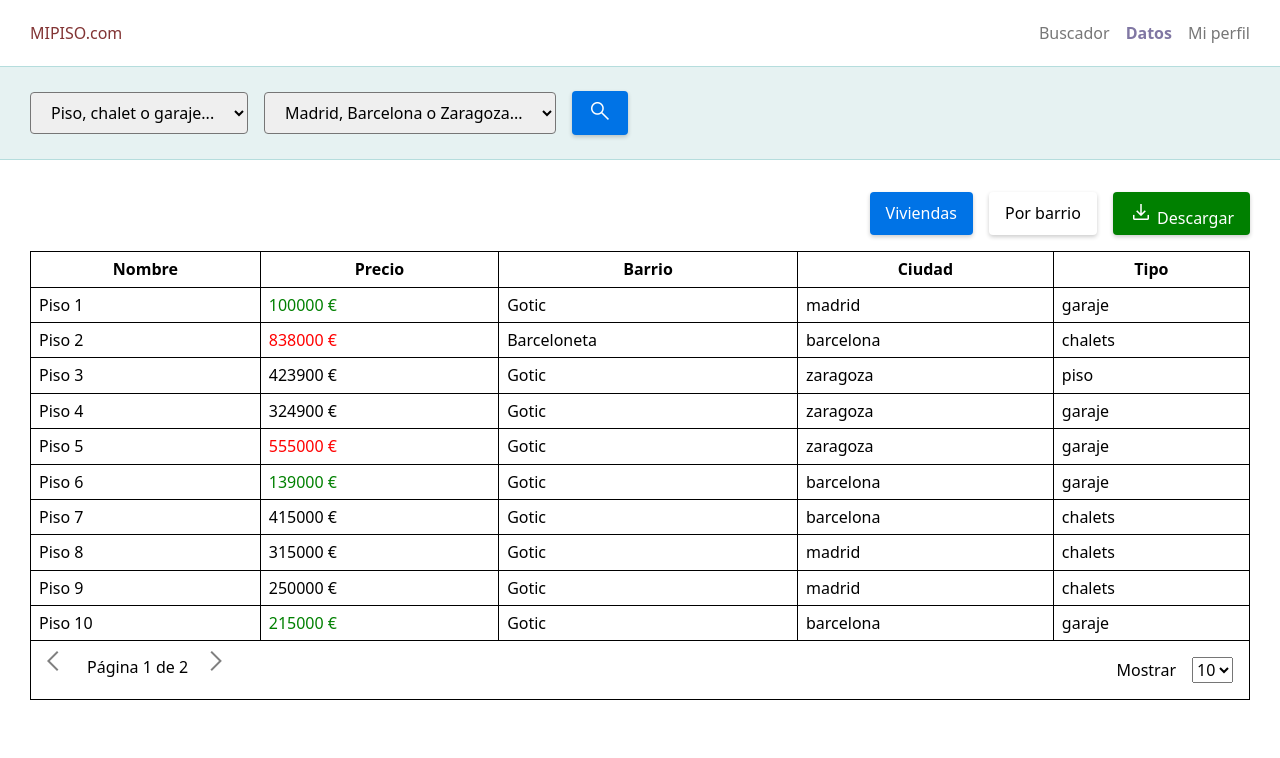
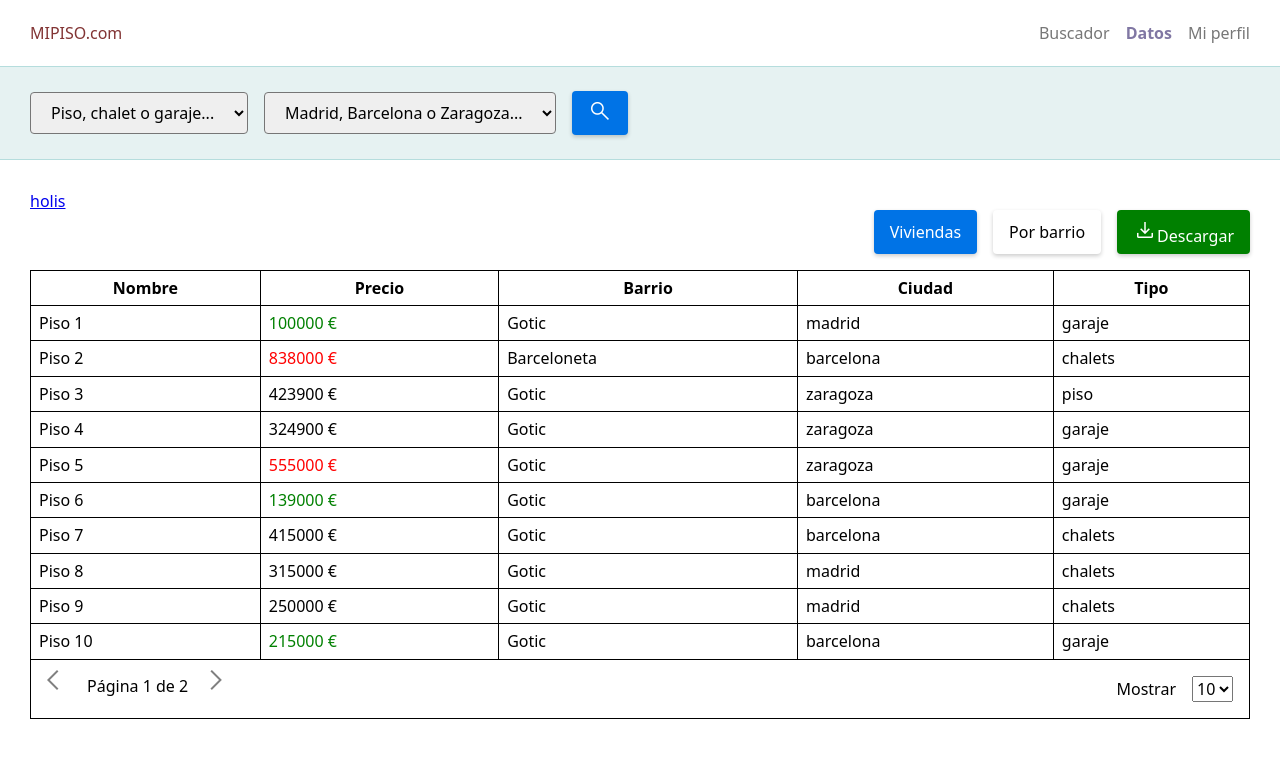
Before and after one commit to Lahali/ra-m5-usereducer-usecontext, a React (Vite) app: page /datos in a window 1280 px wide. Shown: the top 758 px of the page. Built offline with nearby package versions, Linux system fonts and the light colour scheme; data requests are answered from the project's data file.

Commit message:
Added download functionality

```diff
--- a/package.json
+++ b/package.json
@@ -14,6 +14,7 @@
     "modern-normalize": "1.1.0",
     "prop-types": "15.8.1",
     "react": "^18.2.0",
+    "react-csv": "^2.2.2",
     "react-dom": "^18.2.0",
     "react-redux": "8.0.5",
     "react-router-dom": "6.4.3",
--- a/src/components/organisms/ITATable/RowsPerPage.jsx
+++ b/src/components/organisms/ITATable/RowsPerPage.jsx
@@ -1,7 +1,6 @@
 import React, { useContext } from 'react'
 import { Select, SelectOption } from '../../atoms'
 import { TableContext } from './store/context'
-import { TableCell } from './styles'
 
 const options = [
   { id: 1, value: 10, label: 10 },
--- a/src/components/organisms/ITATable/TableFooter.jsx
+++ b/src/components/organisms/ITATable/TableFooter.jsx
@@ -13,8 +13,6 @@ const TableFooterStyled = styled.div`
 
 function TableFooter() {
   return (
-    // Convierte el tfoot en un div, al cargar HTML dentro de un td, salta error de HTML
-    // Además te ahorras los <td /> vacios
     <TableFooterStyled>
       <TablePagination />
       <RowsPerPage />
--- /dev/null
+++ b/src/components/organisms/ITATable/helpers/DownloadCsv.jsx
@@ -0,0 +1,33 @@
+import React from 'react'
+import PropTypes from 'prop-types'
+import { CSVLink } from 'react-csv'
+import { Icon, Button } from '../../../atoms'
+
+function DownloadCsv({ data }) {
+  return (
+    <Button marginLeft="1rem" backgroundColor="green">
+      <CSVLink data={data} style={{ color: 'white', textDecoration: 'none' }}>
+        <Icon icon="download" />
+        Descargar
+      </CSVLink>
+    </Button>
+  )
+}
+
+DownloadCsv.propTypes = {
+  data: PropTypes.arrayOf(
+    PropTypes.shape({
+      id: PropTypes.number,
+      title: PropTypes.string,
+      price: PropTypes.number,
+      image: PropTypes.string,
+      city: PropTypes.string,
+      createdAt: PropTypes.string,
+      published: PropTypes.bool,
+      updatedAt: PropTypes.string,
+      type: PropTypes.string,
+    }),
+  ),
+}
+
+export default DownloadCsv
--- a/src/components/organisms/ITATable/index.jsx
+++ b/src/components/organisms/ITATable/index.jsx
@@ -1,7 +1,9 @@
 import PropTypes from 'prop-types'
 import { useEffect, useContext } from 'react'
+import { CSVLink } from 'react-csv'
 import { colors } from '../../../styles'
-import { Button, Icon } from '../../atoms'
+import { Button } from '../../atoms'
+import DownloadCsv from './helpers/DownloadCsv'
 import TableProvider, { TableContext } from './store/context'
 import { Actions } from './store/reducer'
 import { TableStyled, ButtonsDivStyled, TableCell, Loader } from './styles'
@@ -12,7 +14,6 @@ import TableHeader from './TableHeader'
 function Table({ columns, data, showHeader = true, loading }) {
   const { dispatch } = useContext(TableContext)
 
-  console.log('eee', data)
   useEffect(() => {
     dispatch({ type: Actions.SET_DATA, payload: data })
     dispatch({ type: Actions.SET_COLUMNS, payload: columns })
@@ -20,6 +21,7 @@ function Table({ columns, data, showHeader = true, loading }) {
 
   return (
     <div>
+      <CSVLink data={data}>holis</CSVLink>
       <ButtonsDivStyled>
         <Button backgroundColor={colors.blue} marginLeft="1rem">
           Viviendas
@@ -27,9 +29,7 @@ function Table({ columns, data, showHeader = true, loading }) {
         <Button backgroundColor="white" color={colors.shadow} marginLeft="1rem">
           Por barrio
         </Button>
-        <Button marginLeft="1rem" backgroundColor="green">
-          <Icon icon="download" /> Descargar
-        </Button>
+        <DownloadCsv data={data} />
       </ButtonsDivStyled>
       {loading ? (
         <TableStyled>
```
Also changed, not shown: 1 other file (tests, documents, lock files or other folders).
